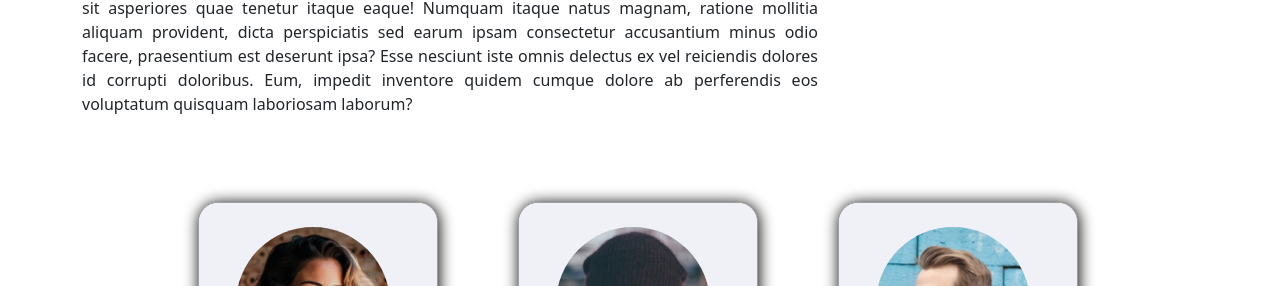
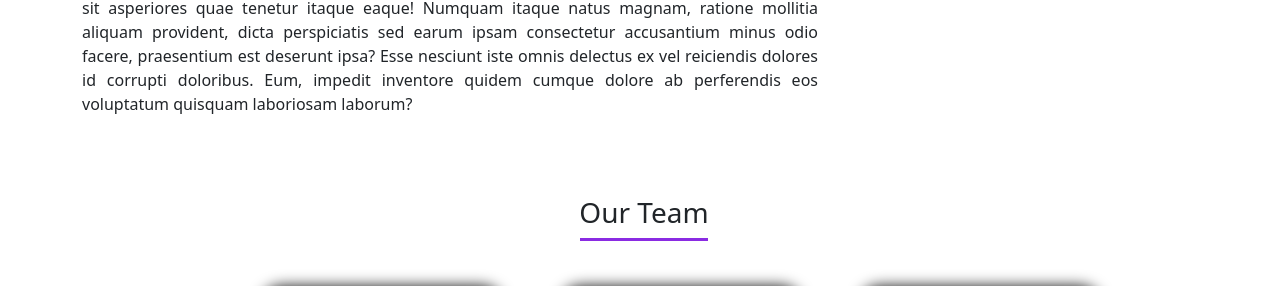
Before and after one commit to Ashish-kumar-Nayak-159/APNABUS, a plain HTML site: page about_us.html in a window 1280 px wide. Shown: the part 1607-1893 px from the top of the page. Drawn offline with nearby package versions, Linux system fonts and the light colour scheme.

Commit message:
about update

```diff
--- a/about.css
+++ b/about.css
@@ -75,6 +75,7 @@
    background-color: blueviolet;
    margin-left: auto !important;
    margin-right: auto !important;
+   margin-bottom: 2.5rem;
 }
 /* content section */
 
@@ -98,9 +99,20 @@
 
 
 /* Card Animation */
+.adjust_team{
+   margin-left:-3rem;
+}
+.line3{
+   height: .2rem;
+   width: 8rem;
+   background-color: blueviolet;
+   margin-left: auto !important;
+   margin-right: auto !important;
+   margin-bottom: 2.5rem;
+}
 .card-row{
    width: 90%;
-   padding:4rem 0 4rem 12rem;
+   padding:4rem 0 4rem 16rem;
 }
 .card{
    width: 15rem ;
--- a/about_us.html
+++ b/about_us.html
@@ -233,6 +233,10 @@
   <!--Animated Card-->
   <section>
     <div class="row card-row">
+      <div class="container adjust_team">
+        <h3 class="text-center text-dark">Our Team</h3>
+        <div class="line3"></div>
+      </div>
       <!--card 1-->
       <div class="col-md-4">
         <div class="card">
```
